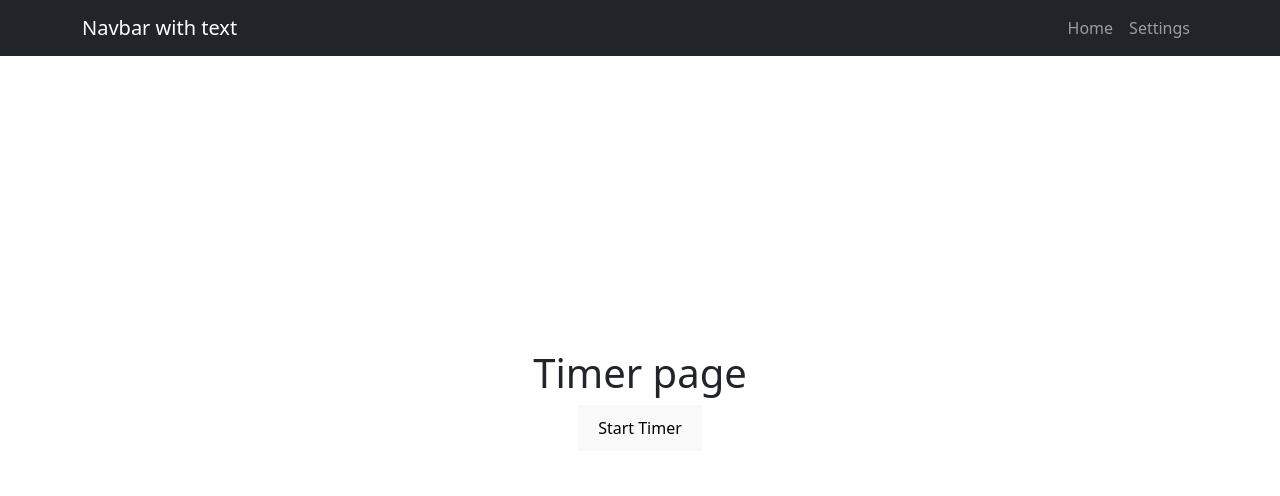
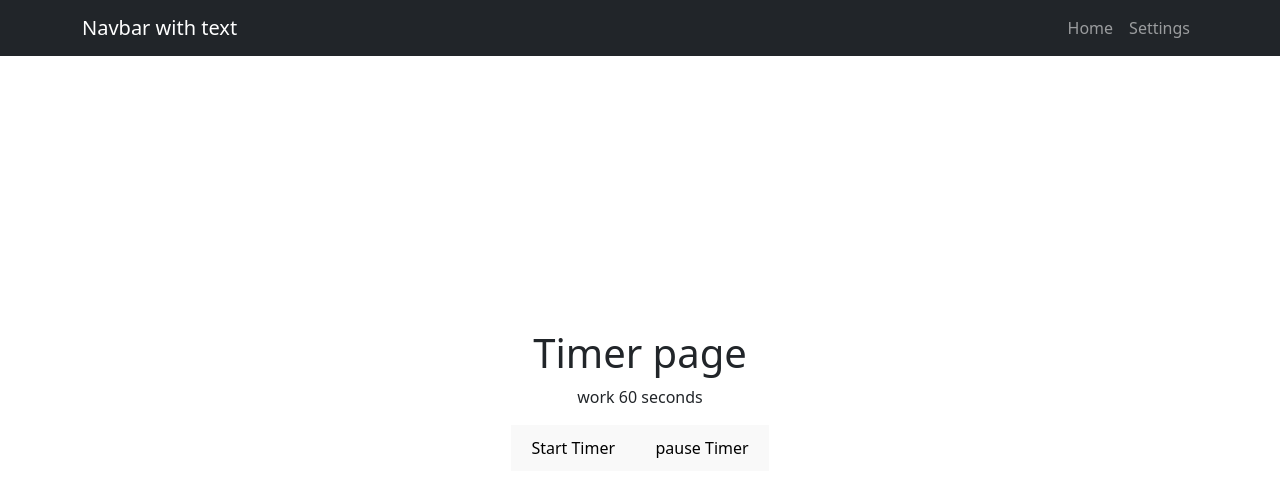
Before and after one commit to Roanbradley/ReactTimerApp, a React (Vite) app in the folder my-pwa-app/: page / in a window 1280 px wide. Shown: the top 496 px of the page. Built offline with nearby package versions, Linux system fonts and the light colour scheme.

Commit message:
added start and puase function

```diff
--- a/my-pwa-app/src/Logic/TimerLogic.jsx
+++ b/my-pwa-app/src/Logic/TimerLogic.jsx
@@ -1,28 +1,31 @@
 import { useState, useRef, useEffect } from "react";
 
+export function useCountDown(){
 
-
-export default function useCountDown(){
-
-const [SecondsLeft, setSecondsLeft] = useState(0);
-
+const [secondsLeft, setSecondsLeft] = useState(60);
+const [running, setIsRunning] = useState(false);
 
 useEffect(() => {
 
-    if(SecondsLeft <= 0) return;
+    if(!running == true || secondsLeft <= 0) return;
 
     const timeout = setTimeout(() =>{
-    setSecondsLeft(SecondsLeft - 1)
+    setSecondsLeft(secondsLeft - 1)
     },1000)
 
     return ()=> clearTimeout(timeout);
-    },[SecondsLeft]);
+    },[secondsLeft, running]);
+
+    return {secondsLeft, setIsRunning, running, setSecondsLeft};
+
+}
 
 
-    function start(seconds)
-    {
-        setSecondsLeft(seconds);
-    }
+export function startTimer(setSecondsLeft, setIsRunning, seconds ){
+setSecondsLeft(seconds);
+setIsRunning(true);
+}
 
-    return {SecondsLeft, start};
+export function pauseTimer(setIsRunning){
+setIsRunning(false);
 }
--- a/my-pwa-app/src/pages/Timer.jsx
+++ b/my-pwa-app/src/pages/Timer.jsx
@@ -1,9 +1,17 @@
+import {pauseTimer, startTimer, useCountDown} from "../Logic/TimerLogic";
+import { useState, useEffect } from "react";
+
 
 export default function Timer(){
+
+   const {secondsLeft, setSecondsLeft, setIsRunning } = useCountDown();
+
     return(
         <div>
             <h1>Timer page</h1>
-            <button  onclick="OnTimerStarted">Start Timer</button>
+            <p> work {secondsLeft} seconds</p>
+            <button onClick={() => startTimer(setSecondsLeft, setIsRunning, 60)}>Start Timer</button>
+            <button onClick={() => pauseTimer(setIsRunning)}> pause Timer </button>
         </div>
     );
 }
```
